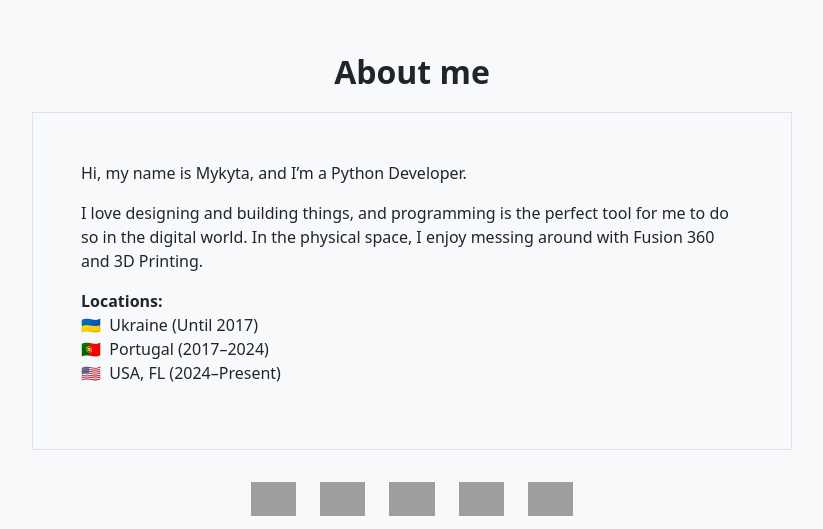
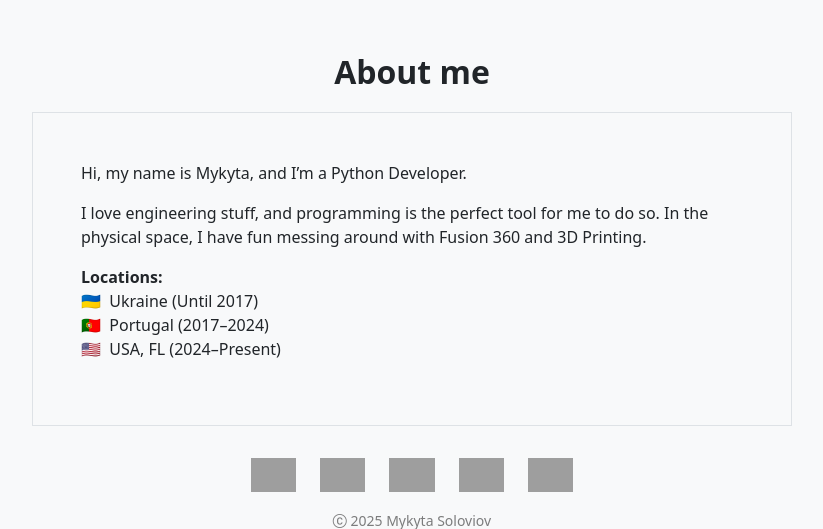
Before and after one commit to mykytaso/mykytaso_app, a Django app: page /about in a window 1280 px wide. Shown: the part 63-592 px from the top of the page, without its empty margins (228-1051 px from the left). Run offline with Django 5.2, Linux system fonts and the light colour scheme; parts of the project's set-up code (start-up, migrations or seed data) failed here and were passed over; grey boxes are pictures that could not be loaded.

Commit message:
Update personal description in about_me.html for clarity and conciseness

```diff
--- a/templates/webapp/about_me.html
+++ b/templates/webapp/about_me.html
@@ -15,7 +15,7 @@
       <div id="post-field" class="col-11 col-md-8 col-lg-8 p-4 p-lg-5 border">
 
         <p>Hi, my name is Mykyta, and I’m a Python Developer.</p>
-        <p>I love designing and building things, and programming is the perfect tool for me to do so in the digital world. In the physical space, I enjoy messing around with Fusion 360 and 3D Printing.</p>
+        <p>I love engineering stuff, and programming is the perfect tool for me to do so. In the physical space, I have fun messing around with Fusion 360 and 3D Printing.</p>
         <p>
           <span class="fw-semibold">Locations:</span><br>
           🇺🇦&nbsp; Ukraine <span class="fw-lighter">(Until 2017)</span><br>
```
